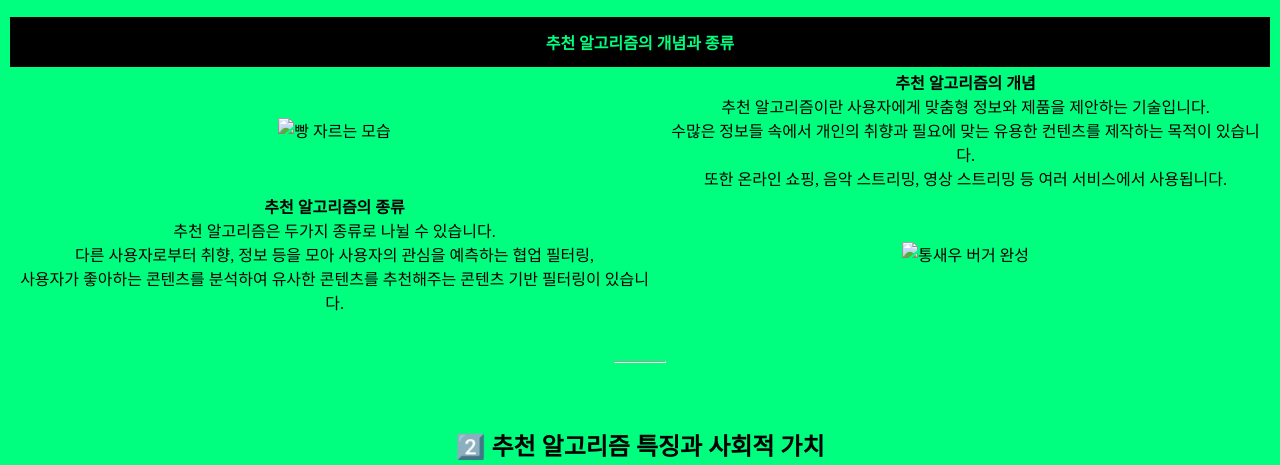
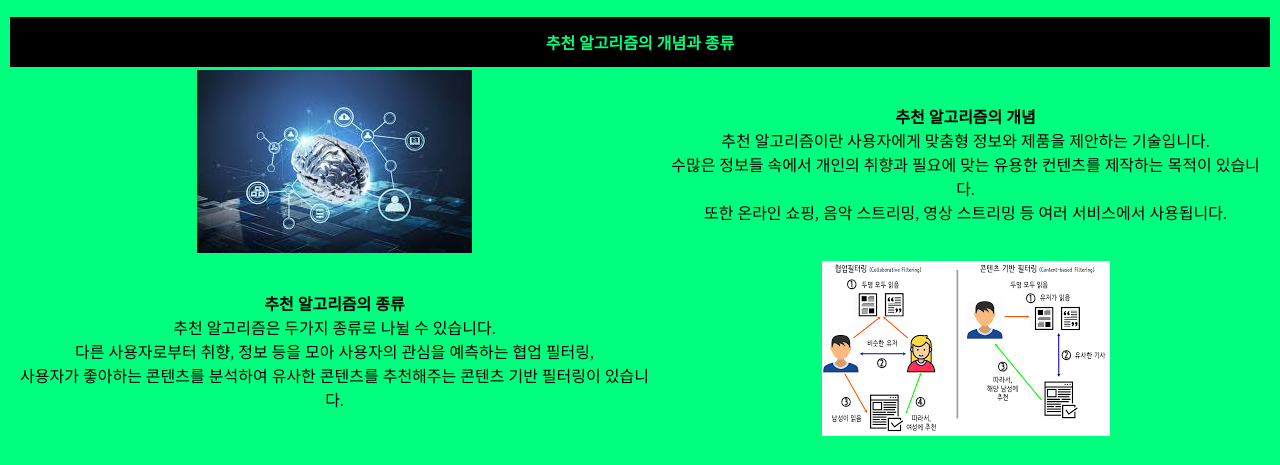
Before and after one commit to qhrud30105/web3, a plain HTML site: page index.html in a window 1280 px wide. Shown: the part 645-1110 px from the top of the page. Drawn offline with Linux system fonts and the light colour scheme.

Commit message:
Update index.html

```diff
--- a/index.html
+++ b/index.html
@@ -41,7 +41,7 @@
         </tr>
 
         <tr>
-            <td><img src="images/images.jpg" alt="빵 자르는 모습"></td>
+            <td><img src="images.jpg" alt="빵 자르는 모습"></td>
             <td><b>추천 알고리즘의 개념</b> </br> <!--lorem20-->
                 추천 알고리즘이란 사용자에게 맞춤형 정보와 제품을 제안하는 기술입니다.<br>
                 수많은 정보들 속에서 개인의 취향과 필요에 맞는 유용한 컨텐츠를 제작하는 목적이 있습니다.<br>
@@ -53,7 +53,7 @@
                 추천 알고리즘은 두가지 종류로 나뉠 수 있습니다.<br>
                 다른 사용자로부터 취향, 정보 등을 모아 사용자의 관심을 예측하는 협업 필터링, <br>
                 사용자가 좋아하는 콘텐츠를 분석하여 유사한 콘텐츠를 추천해주는 콘텐츠 기반 필터링이 있습니다.</td>
-            <td><img src="images/recipe2.png" alt="통새우 버거 완성"> </td>
+            <td><img src="recipe2.png" alt="통새우 버거 완성"> </td>
         </tr>
     </table>
     <br><br><hr width="50"><br><br>
```
